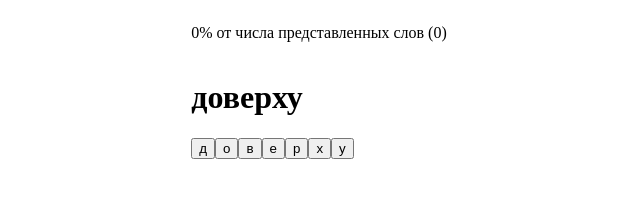
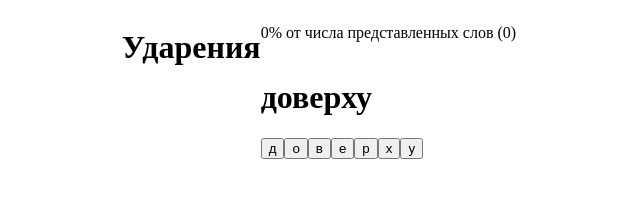
Before and after one commit to ilya-siluyanov/ilya-siluyanov.github.io, a plain HTML site: page index.html in a window 1280 px wide. Shown: the whole page, without its empty margins (321-961 px from the left). Drawn offline with Linux system fonts and the light colour scheme.

Commit message:
Update index.html

```diff
--- a/index.html
+++ b/index.html
@@ -9,6 +9,7 @@
 </head>
 
 <body>
+    <h1>Ударения</h1>
     <div class="field">
         <p id="resultPercentage"></p>
         <div class="main">
```
